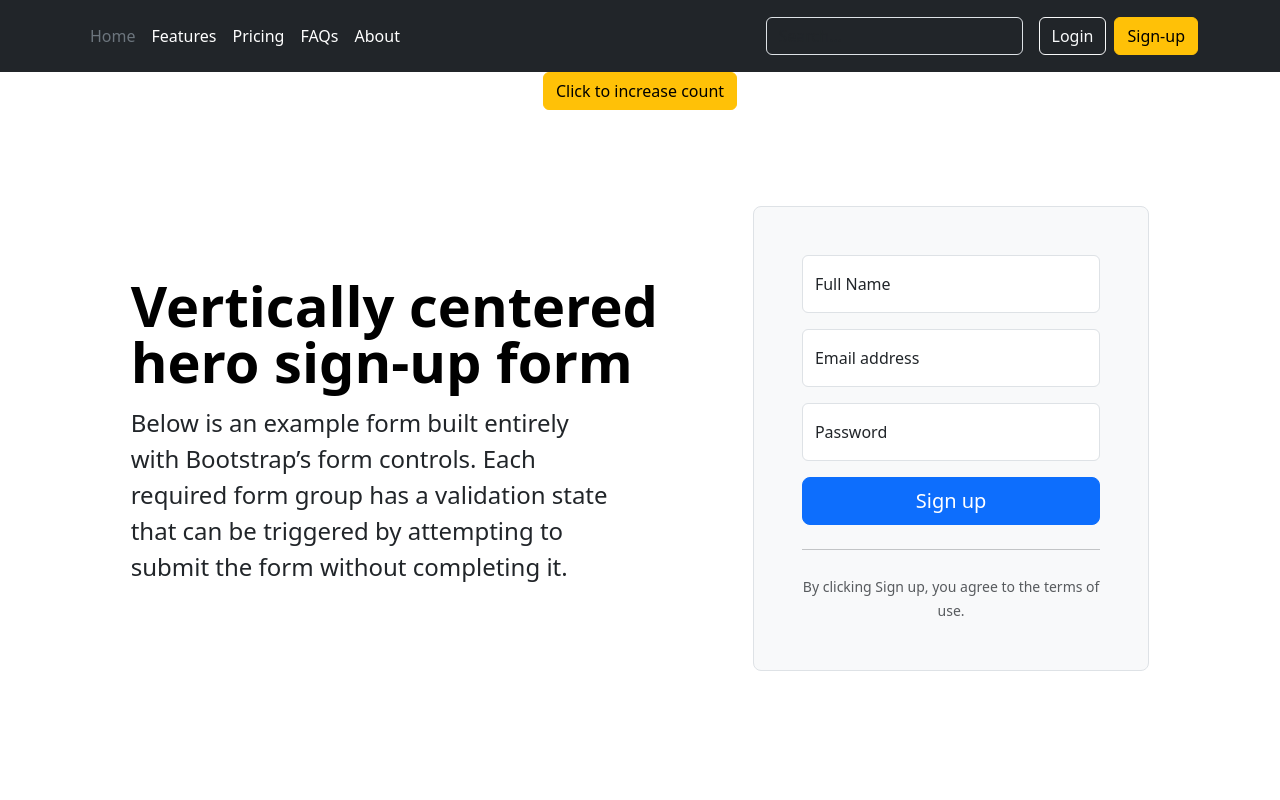
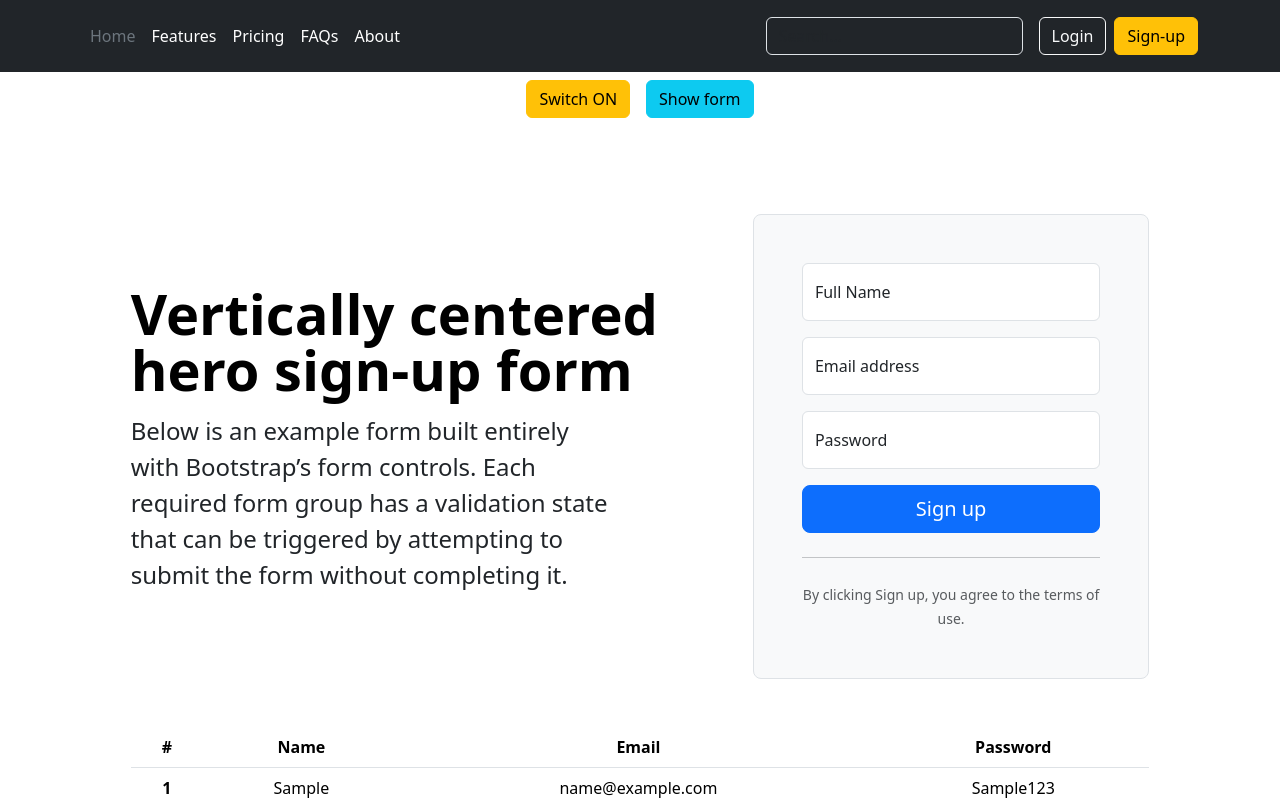
Before and after one commit to shekharmouryaa/my-react-app, a React (Create React App) app: page / in a window 1280 px wide. Both pictures are taken after typing "Sample", "name@example.com", "Sample123" into the empty fields and a click on the button "Sign up". Shown: the top 800 px of the page. Built offline with nearby package versions, Linux system fonts and the light colour scheme.

Commit message:
table added to display records

```diff
--- a/src/Banner.js
+++ b/src/Banner.js
@@ -1,6 +1,9 @@
 import React, {useState} from 'react';
 
 const Banner = () => {
+
+  const [clicked, setClicked] = useState(false)
+  const [show, setShow] = useState(false)
 
   const defaultForm = {
     full_name: '',
@@ -8,8 +11,8 @@ const Banner = () => {
     password:''
   }
 
-  const [count, setCount] = useState(0)
   const [form, setForm] = useState(defaultForm)
+  const [records, setRecords] = useState([])
 
   const handleChange = (e) =>{
     setForm({...form, [e.target.name]: e.target.value})
@@ -17,44 +20,89 @@ const Banner = () => {
 
   const submitForm = (e) => {
     e.preventDefault();
-    console.log("form",form);
-    localStorage.setItem('userData', JSON.stringify(form))
+    const enteries = [...records, form]
+    setRecords(enteries)
+    localStorage.setItem('userData', JSON.stringify(enteries))
     setForm(defaultForm)
   }
+  console.log("records", records);
 
   return (
     <div>
-      <button className='btn btn-warning' onClick={()=>setCount(count+1)}>Click to increase count</button>
+      <button className='btn btn-warning mt-2'
+      onClick={()=>setClicked(!clicked)}> { clicked ? "Switch OFF" : "Switch ON"} </button>
+
+        <button className='btn btn-info mt-2 ms-3'
+        onClick={()=>setShow(!show)}> { show ? "Hide Form" : "Show form"} </button>
+
       <div class="container col-xl-10 col-xxl-8 px-4 py-5">
     <div class="row align-items-center g-lg-5 py-5">
       <div class="col-lg-7 text-center text-lg-start">
         <h1 class="display-4 fw-bold lh-1 text-body-emphasis mb-3">Vertically centered hero sign-up form</h1>
         <p class="col-lg-10 fs-4">Below is an example form built entirely with Bootstrap’s form controls. Each required form group has a validation state that can be triggered by attempting to submit the form without completing it.</p>
       </div>
-      <div class="col-md-10 mx-auto col-lg-5">
+      { <div class="col-md-10 mx-auto col-lg-5">
         <form  onSubmit={(e)=> submitForm(e)} class="p-4 p-md-5 border rounded-3 bg-body-tertiary" autoComplete='off'>
         <div class="form-floating mb-3">
+
             <input type="text" class="form-control" id="floatingInput" placeholder="Full name"
             name={"full_name"} value={form.full_name} onChange={(e)=>handleChange(e)} />
+
             <label for="floatingInput">Full Name</label>
           </div>
           <div class="form-floating mb-3">
+
             <input type="email" class="form-control" id="floatingInput" placeholder="name@example.com"
              name={"email"} value={form.email} onChange={(e)=>handleChange(e)}
             />
+
+
             <label for="floatingInput">Email address</label>
           </div>
           <div class="form-floating mb-3">
+
             <input type="password" class="form-control" id="floatingPassword" placeholder="Password"
              name={"password"} value={form.password} onChange={(e)=>handleChange(e)}/>
+
             <label for="floatingPassword">Password</label>
           </div>
 
           <button class="w-100 btn btn-lg btn-primary" type="submit">Sign up</button>
+
+
           <hr class="my-4"/>
           <small class="text-body-secondary">By clicking Sign up, you agree to the terms of use.</small>
         </form>
-      </div>
+      </div> }
+
+<div className='table-wrapper'>
+<table class="table">
+  <thead>
+    <tr>
+      <th scope="col">#</th>
+      <th scope="col">Name</th>
+      <th scope="col">Email</th>
+      <th scope="col">Password</th>
+    </tr>
+  </thead>
+  <tbody>
+    { records.map((item, index)=>(
+      <tr key={index}>
+      <th scope="row">{index+1}</th>
+      <td>{item.full_name}</td>
+      <td>{item.email}</td>
+      <td>{item.password}</td>
+    </tr>
+    ))
+
+    }
+
+  </tbody>
+</table>
+
+</div>
+
+
     </div>
   </div>
     </div>
--- a/src/index.js
+++ b/src/index.js
@@ -7,9 +7,10 @@ import 'bootstrap/dist/css/bootstrap.css';
 
 const root = ReactDOM.createRoot(document.getElementById('root'));
 root.render(
-  <React.StrictMode>
-    <App/>
-  </React.StrictMode>
+  <App/>
+  // <React.StrictMode>
+
+  // </React.StrictMode>
 );
 
 // If you want to start measuring performance in your app, pass a function
```
